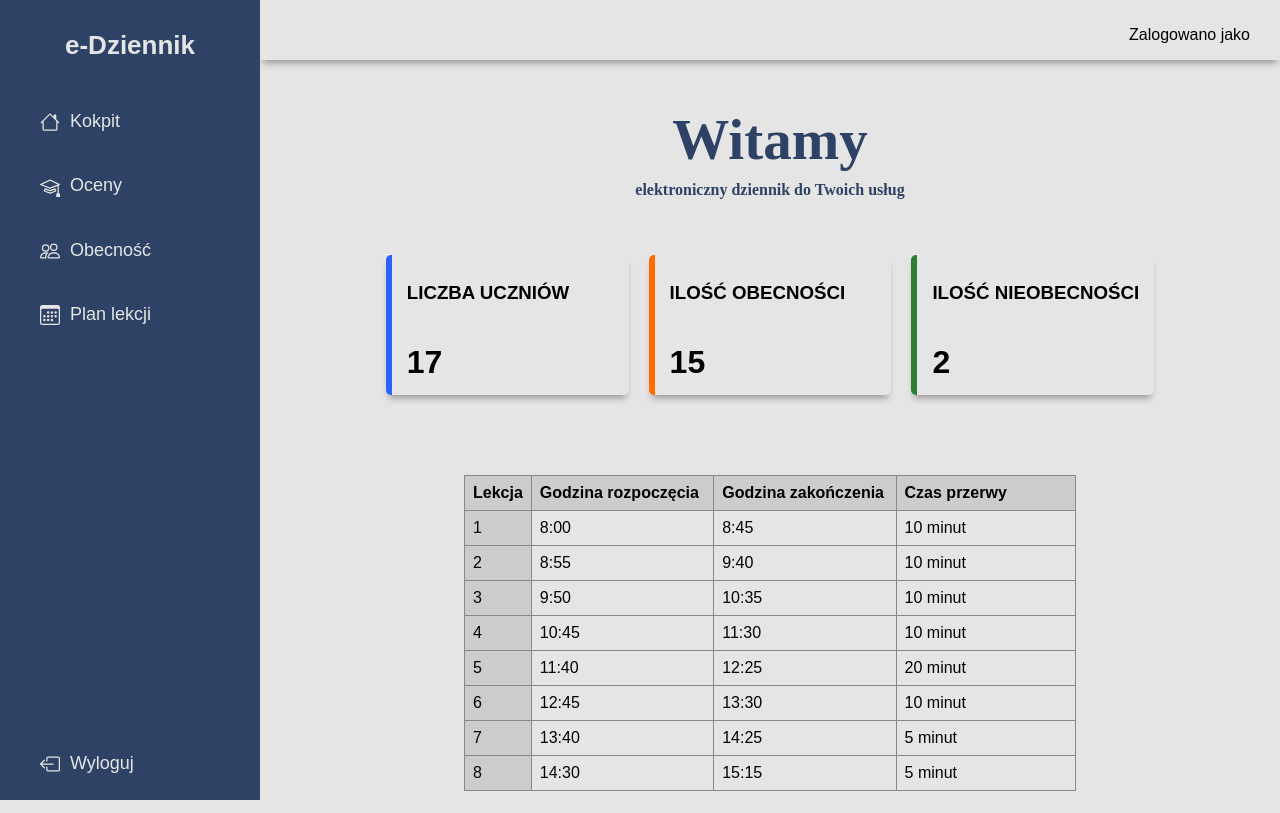
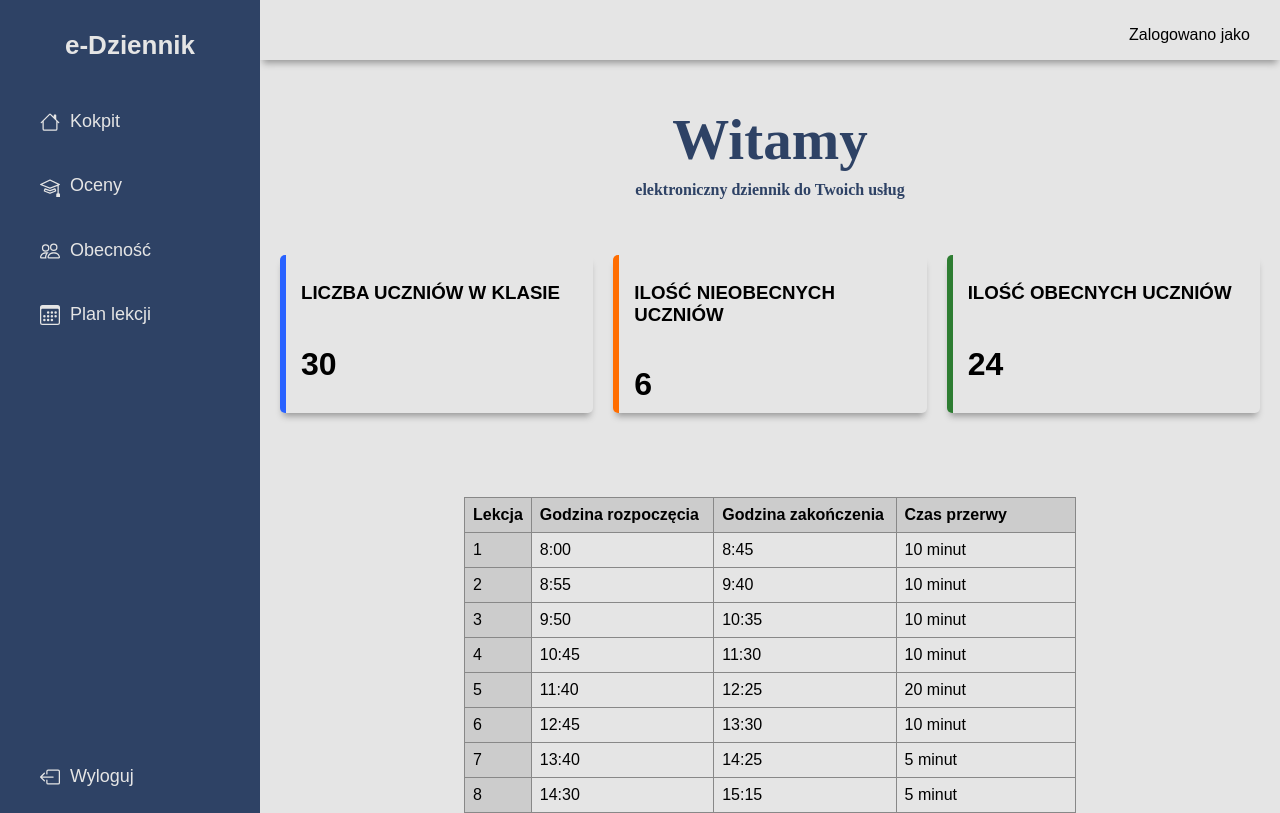
Before and after one commit to JOOHNYS/ZIWG_project, a React (Vite) app in the folder e-dziennik/: page /dashboard in a window 1280 px wide. Built offline with nearby package versions, Linux system fonts and the light colour scheme; no server answers.

Commit message:
Wyliczanie nieobecnych

```diff
--- a/e-dziennik/src/Layouts/Home.jsx
+++ b/e-dziennik/src/Layouts/Home.jsx
@@ -1,13 +1,15 @@
-import React from 'react'
+import { useState, React } from 'react'
 import {BsHouse, BsMortarboard, BsPeople, BsCalendar3, BsBoxArrowLeft } from 'react-icons/bs'
 import { PieChart, Pie, Sector, Cell, ResponsiveContainer } from 'recharts';
 import Cookies from 'js-cookie';
 
 function Home() {
 
+    const [classStudentsNumber, setclassStudentsNumber] = useState(30);
+    const [presentStudentsNumber, setpresentStudentsNumber] = useState(24);
+    let absentStudentsNumber = classStudentsNumber - presentStudentsNumber;
 
-
-  return (
+    return (
     <main className='main-container'>
         <div className='main-title'>
             <h2>Witamy {Cookies.get('user')}</h2>
@@ -18,21 +20,21 @@ function Home() {
         <div className='main-cards'>
         <div className='card'>
             <div className='cards-inner'>
-                <h3>LICZBA UCZNIÓW</h3>
+                <h3>LICZBA UCZNIÓW W KLASIE</h3>
             </div>
-            <h1>17</h1>
+            <h1>{classStudentsNumber}</h1>
             </div>
             <div className='card'>
             <div className='cards-inner'>
-                <h3>ILOŚĆ OBECNOŚCI</h3>
+                <h3>ILOŚĆ NIEOBECNYCH UCZNIÓW</h3>
             </div>
-            <h1>15</h1>
+            <h1>{absentStudentsNumber}</h1>
             </div>
             <div className='card'>
             <div className='cards-inner'>
-                <h3>ILOŚĆ NIEOBECNOŚCI</h3>
+                <h3>ILOŚĆ OBECNYCH UCZNIÓW</h3>
             </div>
-            <h1>2</h1>
+            <h1>{presentStudentsNumber}</h1>
             </div>
         </div>
 
```
